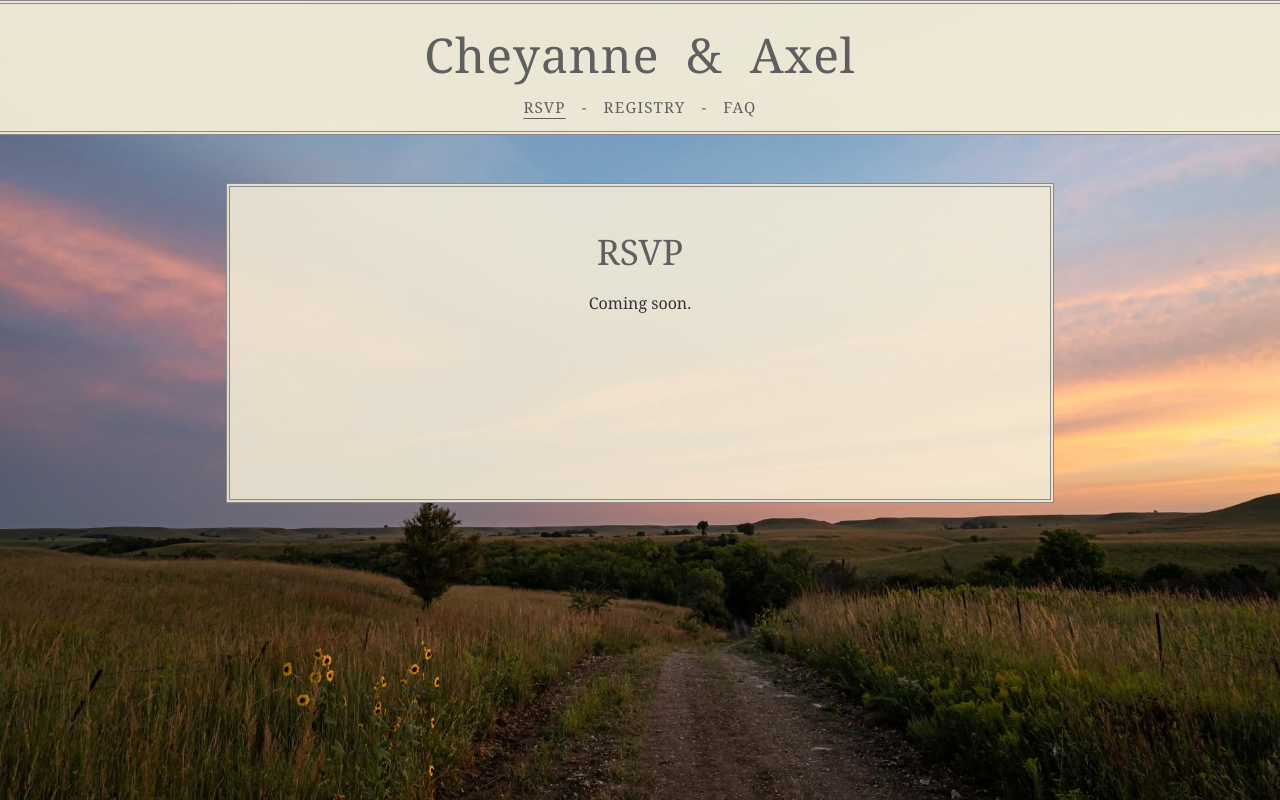
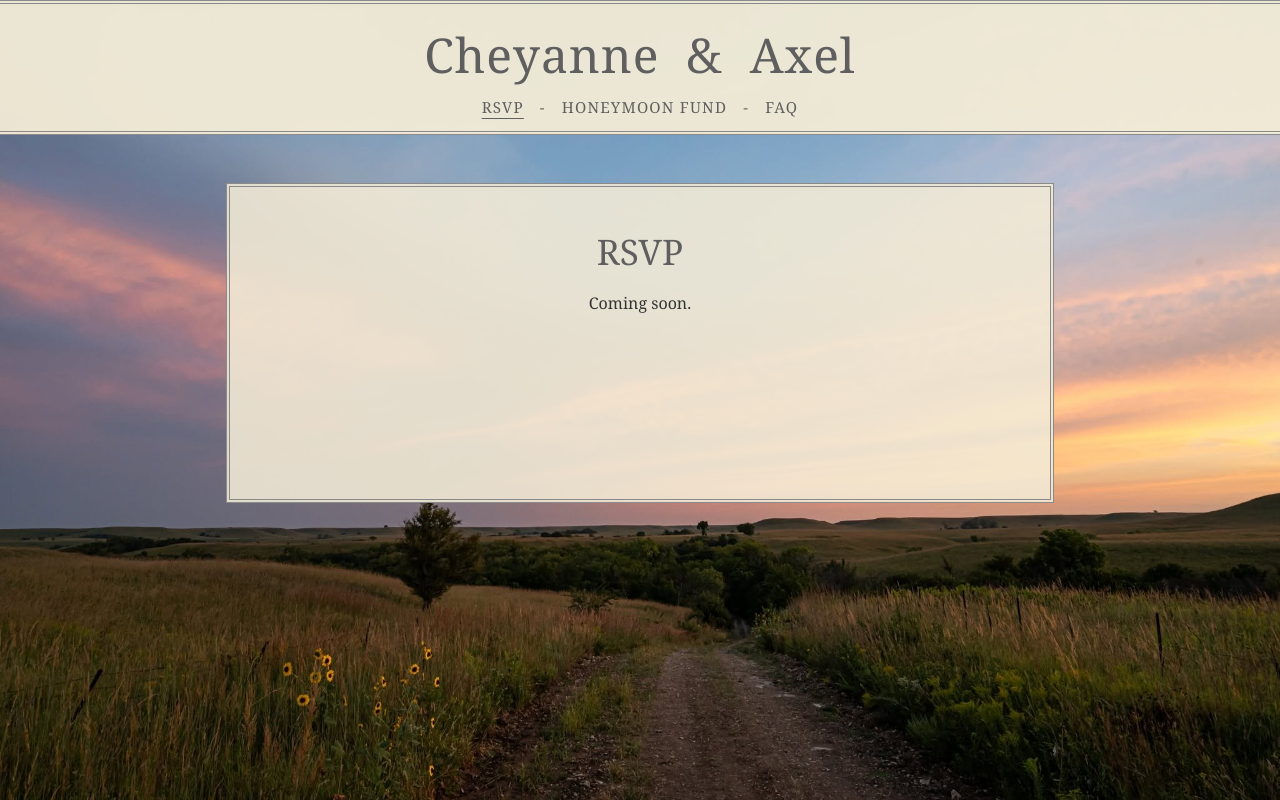
Before and after one commit to bcaxel3/wedding, a plain HTML site: page rsvp.html in a window 1280 px wide. Drawn offline with Linux system fonts and the light colour scheme.

Commit message:
Update rsvp.html

```diff
--- a/rsvp.html
+++ b/rsvp.html
@@ -10,7 +10,7 @@
 <body>
   <header class="banner">
     <a class="names" href="index.html">Cheyanne &nbsp;&amp;&nbsp; Axel</a>
-    <nav><a href="rsvp.html" aria-current="page">RSVP</a><span class="sep">-</span><a href="registry.html">Registry</a><span class="sep">-</span><a href="faq.html">FAQ</a></nav>
+    <nav><a href="rsvp.html" aria-current="page">RSVP</a><span class="sep">-</span><a href="registry.html">Honeymoon Fund</a><span class="sep">-</span><a href="faq.html">FAQ</a></nav>
   </header>
 
   <main class="page">
```
